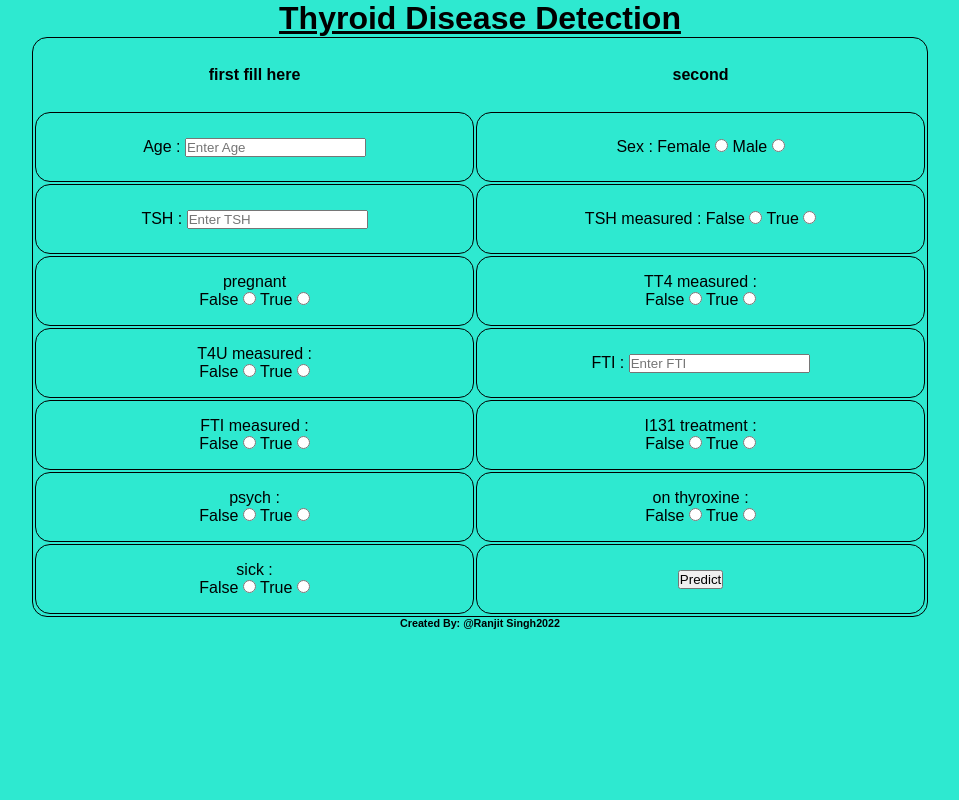
After one commit to Ranjit-Singh-786/Thyroid-Disease_ML-Project, a Flask app: page /predict in a window 1280 px wide. The commit adds this page. Shown: the whole page, without its empty margins (160-1119 px from the left). Run offline with Flask 2, Linux system fonts and the light colour scheme.

Commit message:
API creation complete

```diff
--- a/app.py
+++ b/app.py
@@ -1,9 +1,19 @@
-from flask import Flask,render_template,url_for,request
+from flask import Flask,render_template,url_for,request,jsonify
 app = Flask(__name__)
 @app.route('/')
 def index():
     return render_template('index.html')
 
+@app.route('/predict')
+def predict():
+    return render_template('home.html')
+
+@app.route('/result' , methods=['POST'])
+def result():
+    if request.method == 'POST':
+        return render_template('prediction.html' ,pred = str(786) )
+        # return jsonify(str('welcome'))
+
 
 if __name__ =="__main__":
     app.run(debug=True)
--- /dev/null
+++ b/static/style.css
@@ -0,0 +1,22 @@
+* {
+    margin:0px;
+    padding:0px;
+}
+body{
+    font-family: sans-serif;
+
+}
+
+body{
+    /* background-image:linear-gradient(rgba(0,0,0,0.2),rgba(0,0,0,0.2)),url(plant.jpg); */
+    height:100vh;
+    background-color: rgb(46, 233, 208);
+    background-size:cover;
+    background-attachment: fixed;
+
+}
+table, td {
+    border: 1px solid black;
+    border-radius: 15px;
+    text-align: center;
+  }
--- /dev/null
+++ b/templates/home.html
@@ -0,0 +1,121 @@
+<!DOCTYPE html>
+<html>
+<head>
+    <meta charset="UTF-8">
+    <title>Thyroid Disease Detection</title>
+	<link rel="stylesheet" href="{{ url_for('static', filename='style.css') }}">
+
+</head>
+<body>
+    <form action="{{url_for('result')}}" method="post">
+<center>
+    	<h1>
+            <u>Thyroid Disease Detection</u>
+
+        </h1>
+
+        <table style="width:70%">
+            <tr style="height:70px">
+              <th>first fill here</th>
+              <th>second</th>
+
+            </tr>
+            <tr style="height:70px">
+              <td><label for="age" class="label">Age :</label>
+                <input type="text" class="text" name="age" id="age" placeholder="Enter Age"> </td>
+              <td><label  class="label">Sex :</label>
+                Female <input type="radio"  name="sex" value ="0">
+                Male <input type="radio"  name="sex" value="1"></td>
+
+            </tr>
+
+
+            <tr style="height:70px">
+              <td><label for="TSH" class="label" >TSH :</label>
+                <input type="text" class="text" name="TSH" id="TSH" placeholder="Enter TSH" >
+            </td>
+
+              <td>                    <label class="label">TSH measured :</label>
+
+                False <input type="radio"  name="TSH_measured" value ="0" id="FalseTSHCheck">
+                True <input type="radio"  name="TSH_measured" value ="1" id="TrueTSHCheck">
+        </td>
+
+
+            </tr>
+
+
+            <tr style="height:70px">
+                <td> <p> pregnant</p>
+                    False <input type="radio"  name="pregnant" value ="0">
+                    True <input type="radio"  name="pregnant" value="1"></td>
+                <td><label class="label">TT4 measured :</label> <BR>
+                    False <input type="radio"  name="TT4_measured" value ="0" id="FalseTT4Check">
+                    True <input type="radio"  name="TT4_measured"  value ="1" id="TrueTT4Check"></td>
+
+
+              </tr>
+              <tr style="height:70px">
+                <td><label class="label" >T4U measured :</label> <BR>
+                    False <input type="radio"  name="T4U_measured" value ="0" id="FalseT4UCheck">
+                    True <input type="radio"  name="T4U_measured" value ="1" id="TrueT4UCheck"></td>
+                <td>       <label for="FTI" class="label" >FTI :</label>
+                    <input type="text" class="text" name="FTI" id="FTI" placeholder="Enter FTI" > </td>
+
+
+              </tr>
+
+
+              <tr style="height:70px">
+                <td>
+                    <label class="label">FTI measured :</label><BR>
+                    False <input type="radio"  name="FTI_measured" value ="0" id="FalseFTICheck">
+                    True <input type="radio"  name="FTI_measured"  value ="1" id="TrueFTICheck"></td>
+                <td>   <label class="label" >I131 treatment  :</label><BR>
+                    False <input type="radio"  name="I131" value ="0" >
+                    True <input type="radio"  name="I131" value ="1" ></td>
+
+
+              </tr>
+
+
+              <tr style="height:70px">
+                <td><label class="label" >psych  :</label><BR>
+                    False <input type="radio"  name="psych" value ="0" >
+                    True <input type="radio"  name="psych" value ="1" >
+
+                       </td>
+                <td><label class="label" >on thyroxine  :</label><BR>
+                    False <input type="radio"  name="thyroxine" value ="0" >
+                    True <input type="radio"  name="thyroxine" value ="1" >
+                </td>
+
+
+              </tr>
+
+
+
+              <tr style="height:70px">
+                <td>       <label class="label" >sick  :</label><BR>
+                    False <input type="radio"  name="sick" value ="0" >
+                    True <input type="radio"  name="sick" value ="1" ></td>
+                <td>  <button type="submit" class="predictbtn">Predict</button></td>
+
+
+              </tr>
+
+          </table>
+
+
+
+        <!-- ['age', 'sex', 'TSH', 'TSH measured', 'pregnant', 'TT4 measured',
+        'T4U measured', 'FTI', 'FTI measured', 'I131 treatment', 'psych',
+        'on thyroxine', 'sick'] -->
+
+
+        <h6>Created By: <b>@Ranjit Singh2022</b></h6>
+    </center>
+	</form>
+
+</body>
+</html>
--- a/templates/index.html
+++ b/templates/index.html
@@ -64,7 +64,7 @@ body, html {
     <a href="#home" class="w3-bar-item w3-button">HOME</a>
     <a href="#about" class="w3-bar-item w3-button w3-hide-small"><i class="fa fa-user"></i> ABOUT</a>
     <a href="#contact" class="w3-bar-item w3-button w3-hide-small"><i class="fa fa-envelope"></i> CONTACT</a>
-    <a href="#contact" class="w3-bar-item w3-button w3-hide-small"></i> Thyroid  Prediction</a>
+    <a href="{{url_for('predict')}}" class="w3-bar-item w3-button w3-hide-small"></i> Thyroid  Prediction</a>
     <a href="#" class="w3-bar-item w3-button w3-hide-small w3-right w3-hover-red">
       <i class="fa fa-search"></i>
     </a>
```
Also changed, not shown: templates/prediction.html (added, +8 -0 lines), 1 other file.
